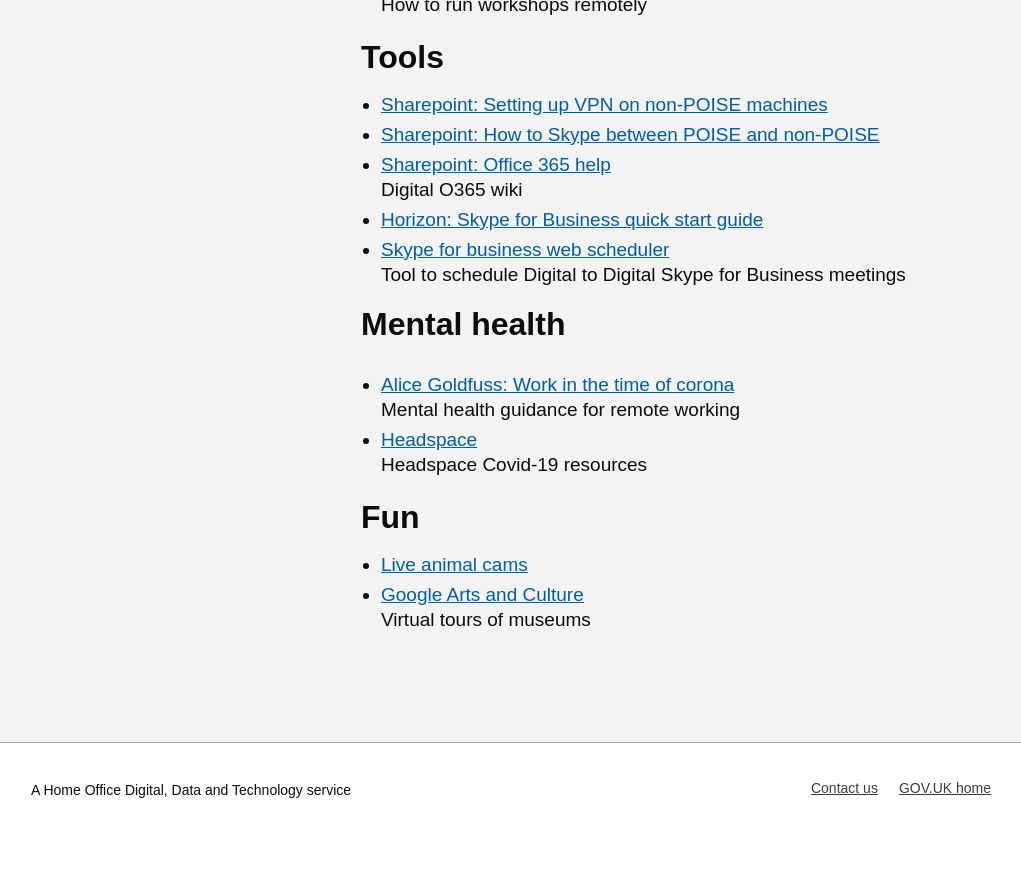
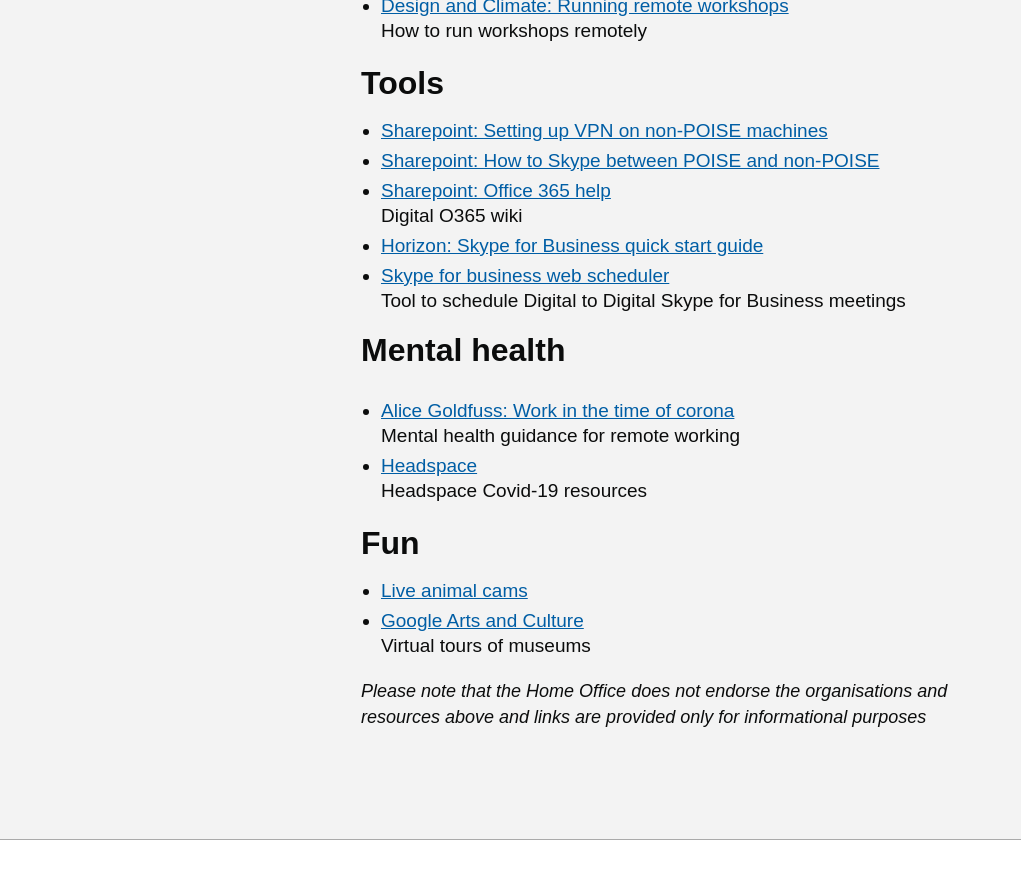
Before and after one commit to UKHomeOffice/playbook, a Jekyll site: the page built from index.md, in a window 1280 px wide and 900 px high, scrolled down 1017 px. Shown: the top 879 px of the window, without its empty margins (129-1150 px from the left). Built offline with Jekyll 4.4.1, drawn with Linux system fonts in a browser that asks for light colours; nearby versions of some CDN libraries; some web fonts are replaced; the repository's description, which GitHub fills in, is left out; before the commit the page ends 1851 px from its top, so only the background shows below that; some of the changed text lies outside the part shown.

Commit message:
removed footer content and added endorse notice

```diff
--- a/_layouts/default.html
+++ b/_layouts/default.html
@@ -51,15 +51,15 @@
 
 <footer>
   <div class="wrapper-footer">
-    <div class="footer-message">
+    <!-- <div class="footer-message">
       <p class="govuk-body-s">A Home Office Digital, Data and Technology service</p>
-    </div>
-    <div class="footer-menu">
+    </div> -->
+    <!-- <div class="footer-menu">
       <ul>
         <li><a href="{{ site.url }}{{ site.baseurl }}/contact/">Contact us</a></li>
         <li><a href="https://www.gov.uk/">GOV.UK home</a></li>
       </ul>
-    </div>
+    </div> -->
   </div>
 </footer>
 
--- a/index.md
+++ b/index.md
@@ -57,3 +57,5 @@
 - [Live animal cams](https://www.edinburghzoo.org.uk/webcams/rockhopper-penguin-cam/#rockhopperpenguincam)
 - [Google Arts and Culture](https://artsandculture.google.com/explore)
 Virtual tours of museums
+
+_Please note that the Home Office does not endorse the organisations and resources above and links are provided only for informational purposes_
```
Also changed, not shown: other parts of index.md (+1 -1 lines).
